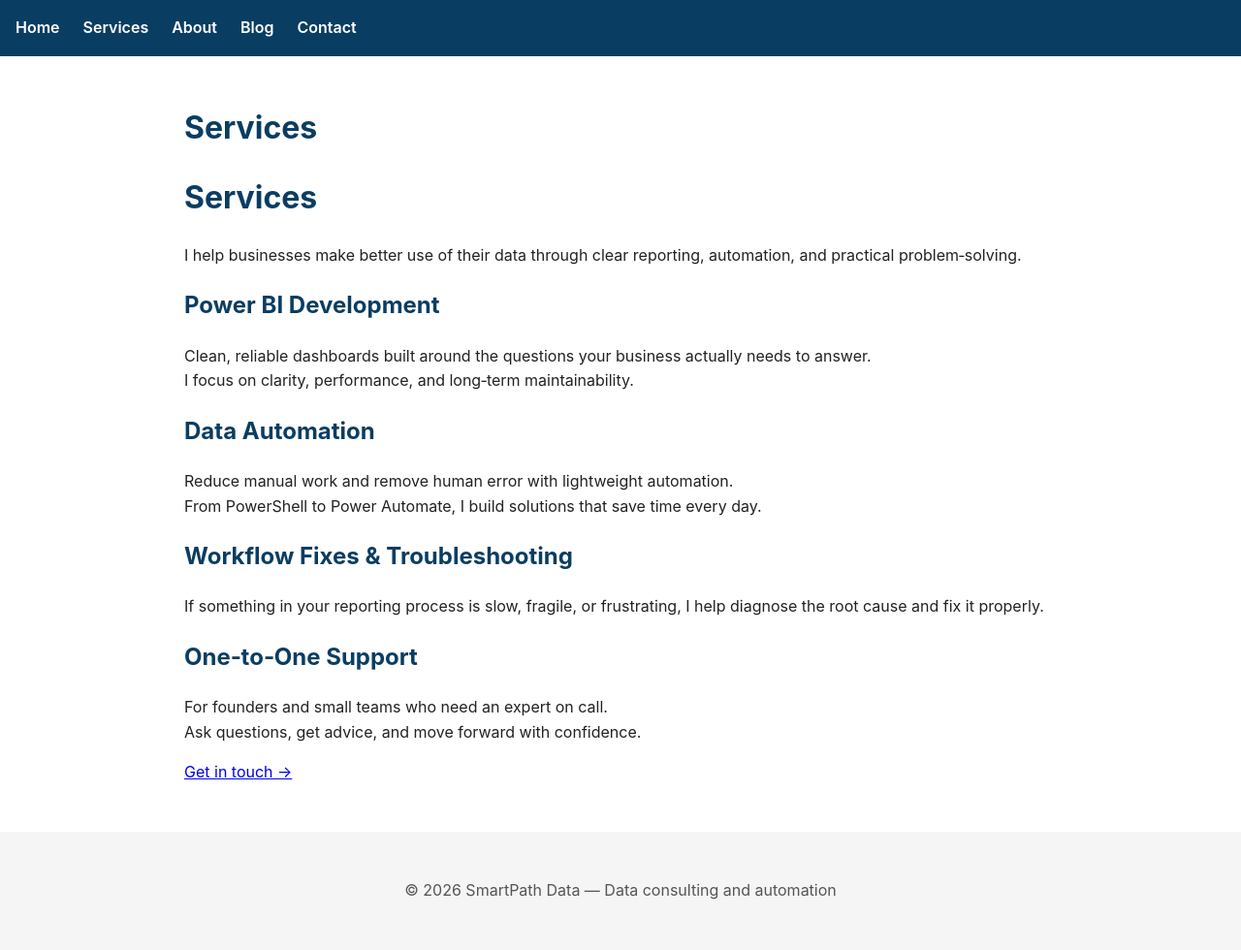
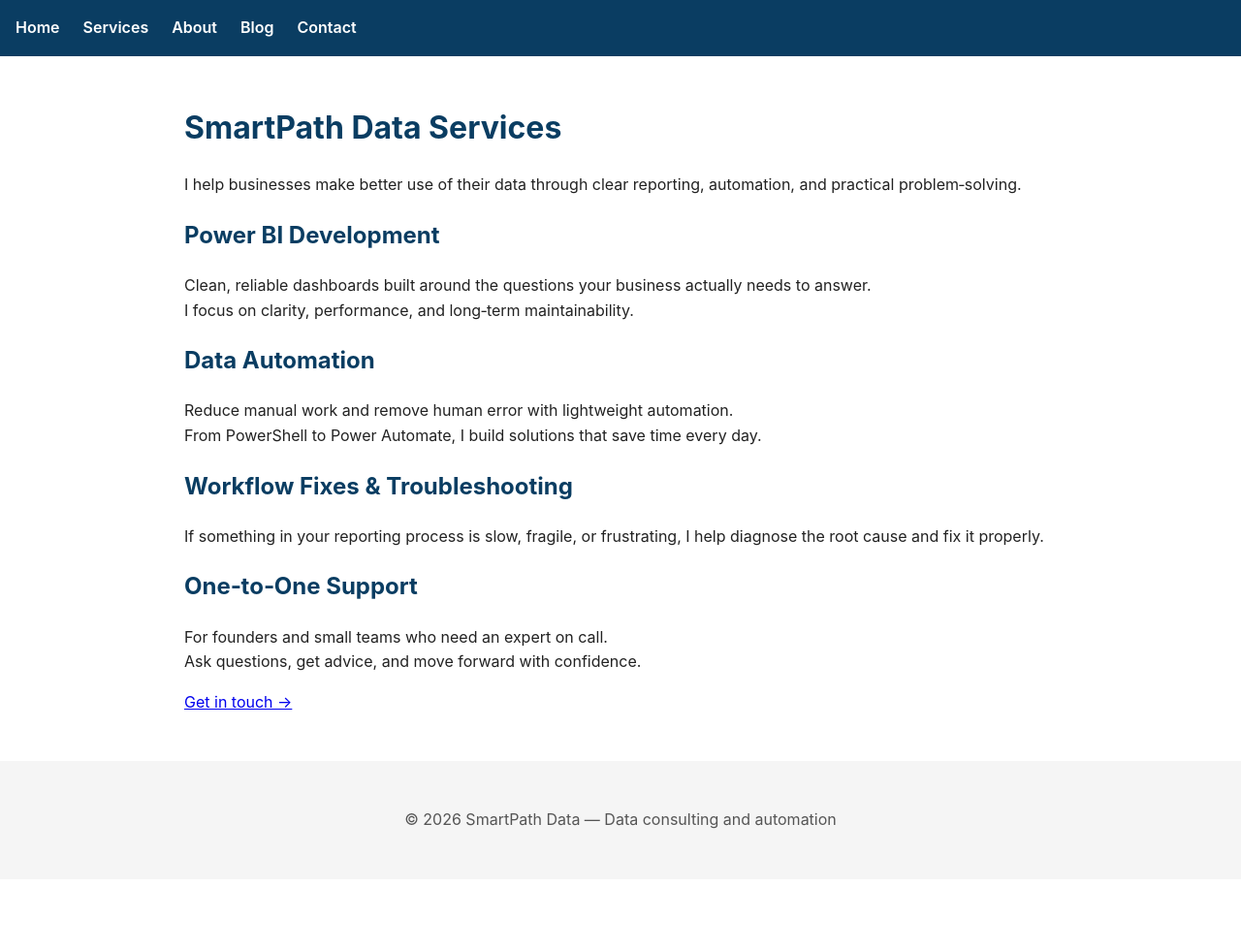
Before and after one commit to smartpathdata/smartpathdata.github.io, a Jekyll site: the page built from services.md, in a window 1280 px wide. Shown: the whole page at 97% size. Built offline with Jekyll 4.4.1, drawn with Linux system fonts in a browser that asks for light colours; after the commit the page ends 907 px from its top, so only the background shows below that.

Commit message:
Update services.md

```diff
--- a/services.md
+++ b/services.md
@@ -1,9 +1,7 @@
 ---
 layout: page
-title: Services
+title: SmartPath Data Services
 ---
-
-# Services
 
 I help businesses make better use of their data through clear reporting, automation, and practical problem‑solving.
 
```
